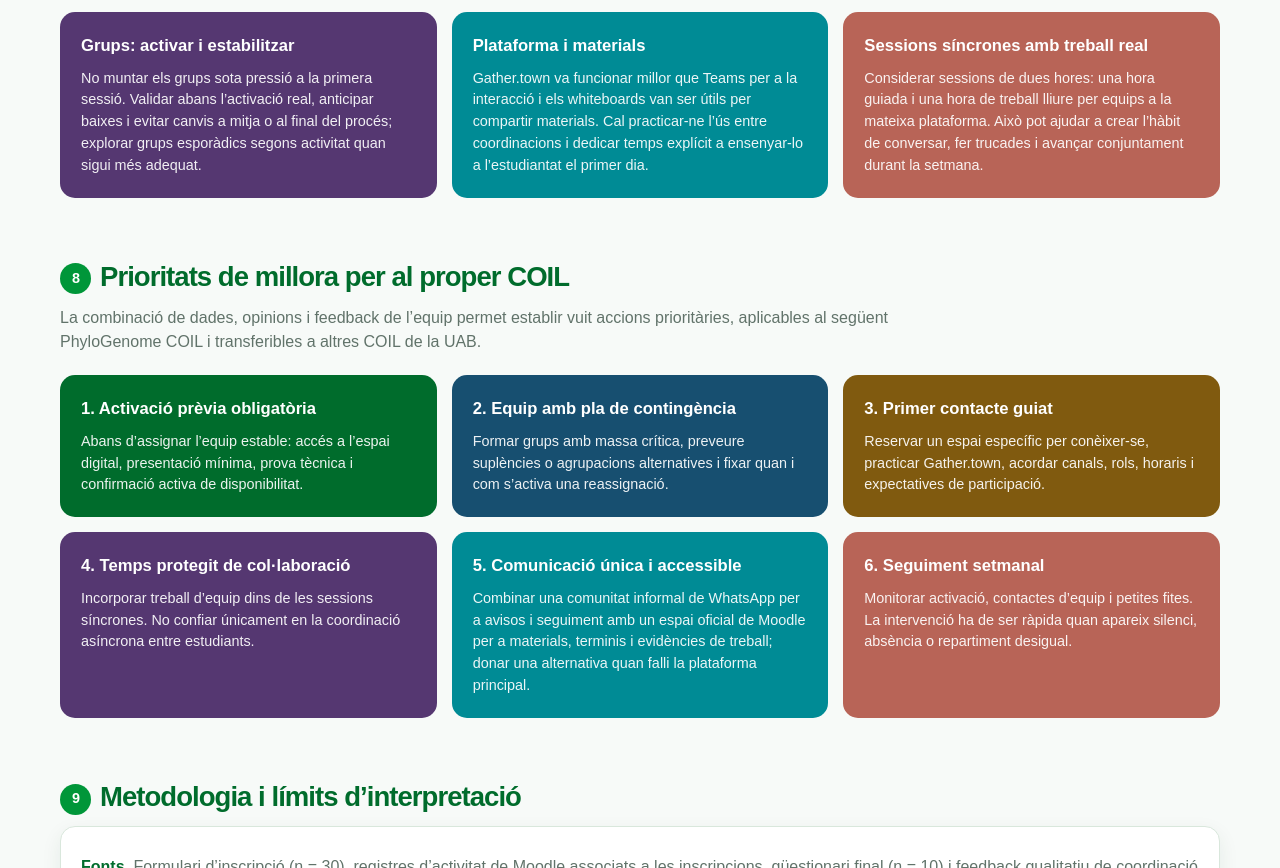
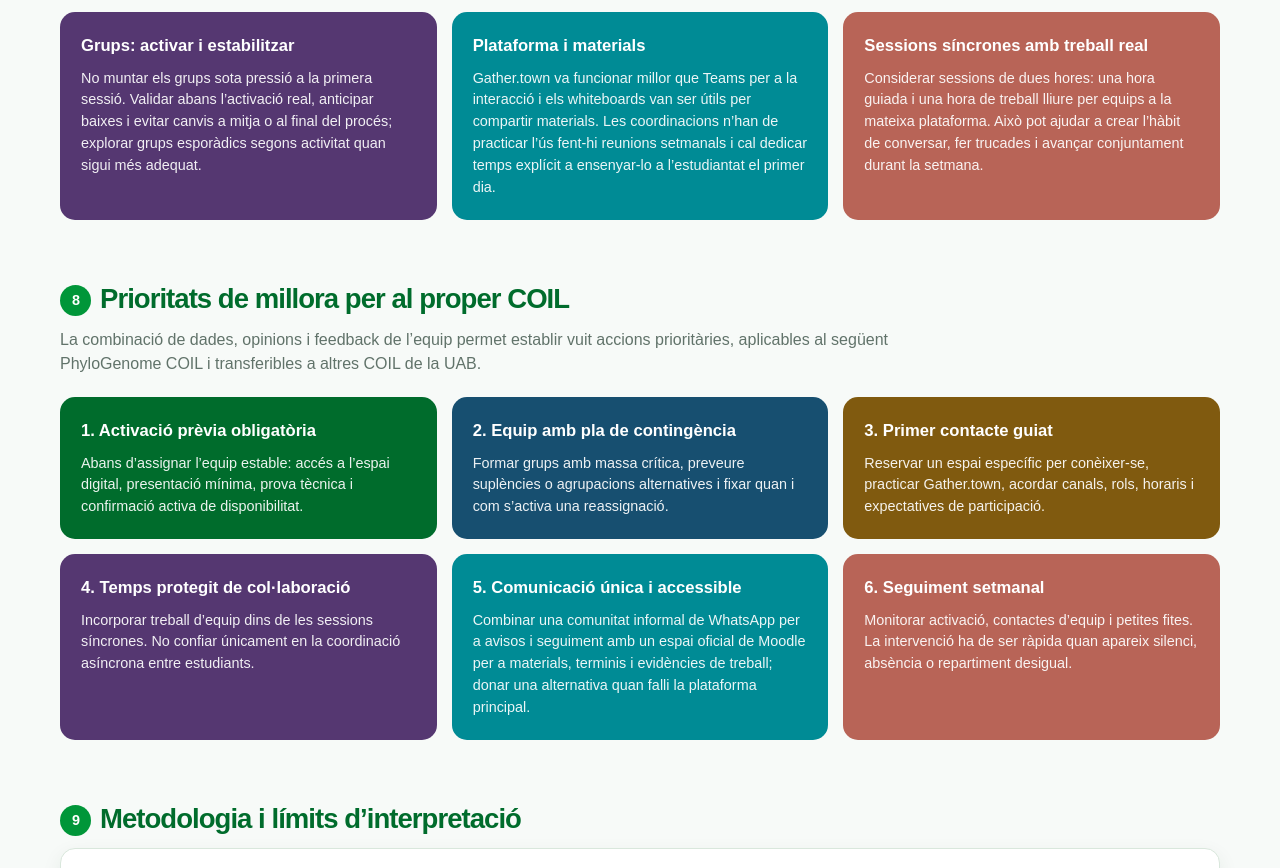
Before and after one commit to soniacasillas/COIL-UAB, a plain HTML site: page informe-phylogenom-coil-2026.html in a window 1280 px wide. Shown: the part 5757-6625 px from the top of the page. Drawn offline with Linux system fonts and the light colour scheme.

Commit message:
Especifica reunions setmanals a Gather.town

```diff
--- a/informe-phylogenom-coil-2026.html
+++ b/informe-phylogenom-coil-2026.html
@@ -199,7 +199,7 @@
       <article><h3>Motivació i reconeixement</h3><p>Introduir punts o insígnies personals i grupals al llarg del curs. Han de reconèixer la continuïtat, l’ajuda al grup i la consecució d’objectius compartits.</p></article>
       <article><h3>Coordinació visible</h3><p>Fer reunions setmanals de coordinació a Gather.town i reforçar la comunicació entre facilitadores durant les videotrucades per actuar amb més rapidesa davant incidències.</p></article>
       <article><h3>Grups: activar i estabilitzar</h3><p>No muntar els grups sota pressió a la primera sessió. Validar abans l’activació real, anticipar baixes i evitar canvis a mitja o al final del procés; explorar grups esporàdics segons activitat quan sigui més adequat.</p></article>
-      <article><h3>Plataforma i materials</h3><p>Gather.town va funcionar millor que Teams per a la interacció i els whiteboards van ser útils per compartir materials. Cal practicar-ne l’ús entre coordinacions i dedicar temps explícit a ensenyar-lo a l’estudiantat el primer dia.</p></article>
+      <article><h3>Plataforma i materials</h3><p>Gather.town va funcionar millor que Teams per a la interacció i els whiteboards van ser útils per compartir materials. Les coordinacions n’han de practicar l’ús fent-hi reunions setmanals i cal dedicar temps explícit a ensenyar-lo a l’estudiantat el primer dia.</p></article>
       <article><h3>Sessions síncrones amb treball real</h3><p>Considerar sessions de dues hores: una hora guiada i una hora de treball lliure per equips a la mateixa plataforma. Això pot ajudar a crear l’hàbit de conversar, fer trucades i avançar conjuntament durant la setmana.</p></article>
     </div>
   </section>
```
